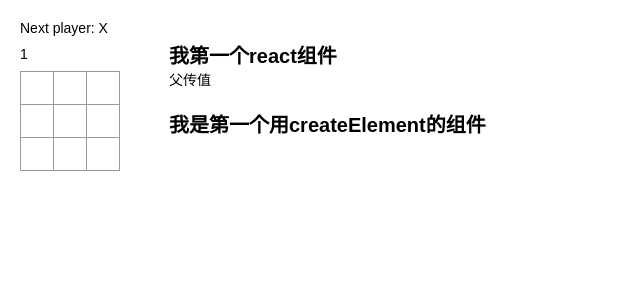
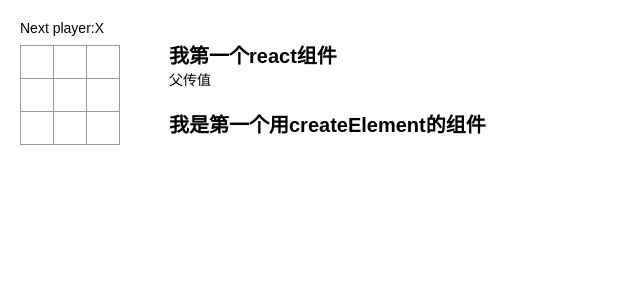
Before and after one commit to agreadname/studyreact-demo, a React (Create React App) app: page / in a window 1280 px wide. Shown: the top 300 px of the page, without its empty margins (0-640 px from the left). Built offline with nearby package versions, Linux system fonts and the light colour scheme.

Commit message:
完善游戏

```diff
--- a/src/index.js
+++ b/src/index.js
@@ -22,49 +22,62 @@
     }
 }
 //class写法
-class Square extends React.Component {
-    constructor(props) {
-        super(props);
-        this.state = { myclassName: 'square square1' }
-    }
-    render() {
-        return (
-            <button className={this.state.myclassName} onClick={() => { this.props.onClick()}}>
-                {this.props.val}
-            </button>
-        );
-    }
+// class Square extends React.Component {
+//     constructor(props) {
+//         super(props);
+//         this.state = { myclassName: 'square square1' }
+//     }
+//     render() {
+//         return (
+//             <button className={this.state.myclassName} onClick={() => { this.props.onClick() }}>
+//                 {this.props.val}
+//             </button>
+//         );
+//     }
+// }
+//函数写法
+function Square(props) {
+    return (<button className="square" onClick={props.onClick}>
+        {props.val}
+    </button>)
 }
-//函数写法
-
 
 class Board extends React.Component {
     // 定义class内部通用参数
-    constructor(props){
+    constructor(props) {
         super(props)
-        this.state={status:'1',squares:Array(9).fill(null)}
+        this.state = { testShow: '1', squares: Array(9).fill(null),xIsNext:true }
     }
     // 个人定制的函数
-    handleClick(i){
+    handleClick(i) {
         const squares = this.state.squares.slice();//相当于复制
-        squares[i] = 'X';
-        this.setState({squares:squares})
+        if (calculateWinner(squares) || squares[i]) {
+            return;
+          }
+        squares[i] =this.state.xIsNext?'X':'O';
+        this.setState({ squares: squares ,xIsNext:!this.state.xIsNext})
     }
 
     renderSquare(i) {
         //在react实例里面注册的一个组件，
-        return <Square val={this.state.squares[i]} onClick={()=>{
+        return <Square val={this.state.squares[i]} onClick={() => {
             this.handleClick(i)
-        }}/>;
+        }} />;
     }
     //最终渲染的参数
     render() {
-        const status = 'Next player: X';
 
+        const winner=calculateWinner(this.state.squares)
+        let status;
+        if(winner){
+            status='winner'+winner
+        }else{
+            status='Next player:'+(this.state.xIsNext?'X':'O');
+        }
         return (
             <div>
                 <div className="status">{status}</div>
-                <div className="status">{this.state.status}</div>
+                {/* <div className="status">{this.state.testShow}</div> */}
                 <div className="board-row">
                     {this.renderSquare(0)}
                     {this.renderSquare(1)}
@@ -112,3 +125,22 @@
     <Game />,
     document.getElementById('root')
 );
+function calculateWinner(squares) {
+    const lines = [
+      [0, 1, 2],
+      [3, 4, 5],
+      [6, 7, 8],
+      [0, 3, 6],
+      [1, 4, 7],
+      [2, 5, 8],
+      [0, 4, 8],
+      [2, 4, 6],
+    ];
+    for (let i = 0; i < lines.length; i++) {
+      const [a, b, c] = lines[i];
+      if (squares[a] && squares[a] === squares[b] && squares[a] === squares[c]) {
+        return squares[a];
+      }
+    }
+    return null;
+  }
```
